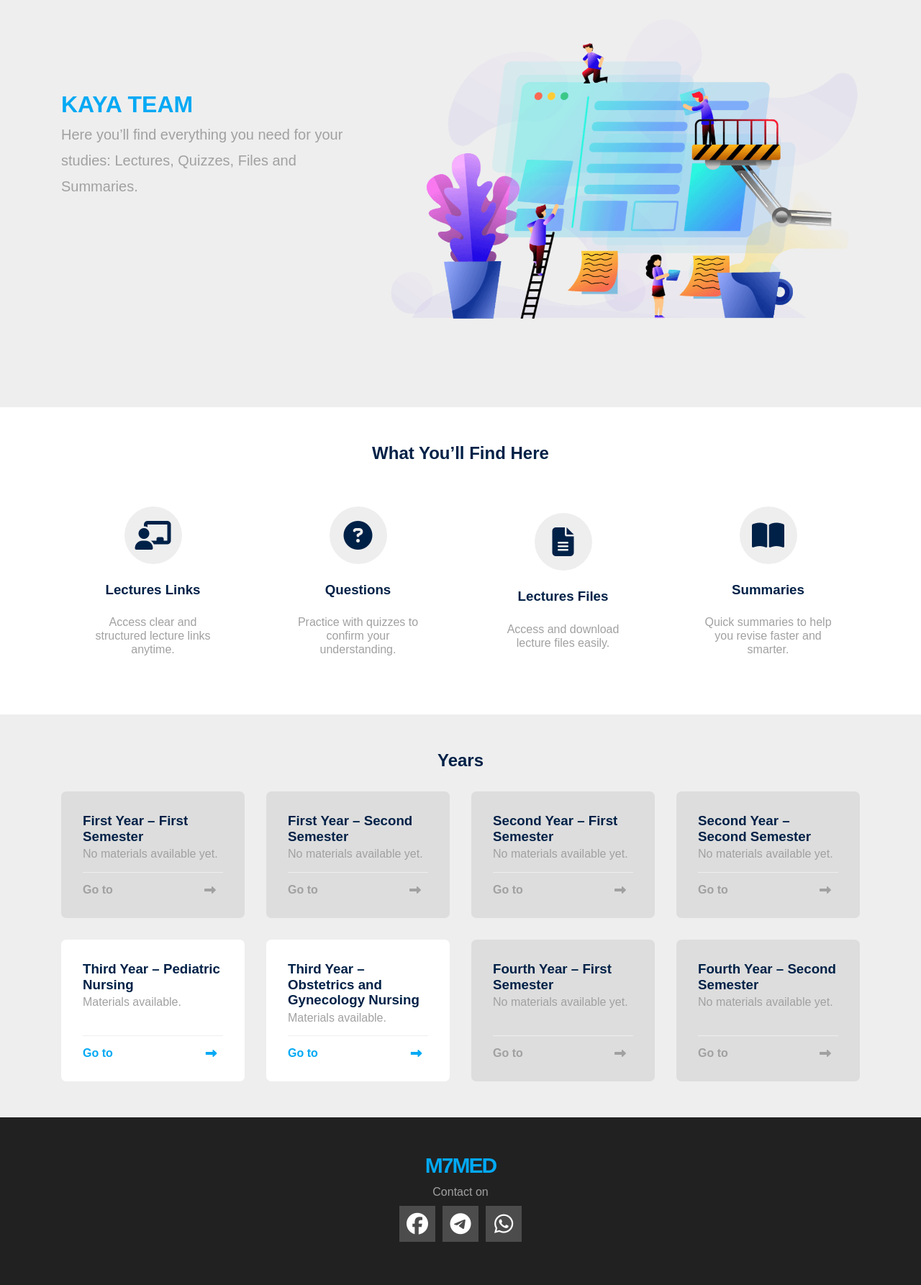
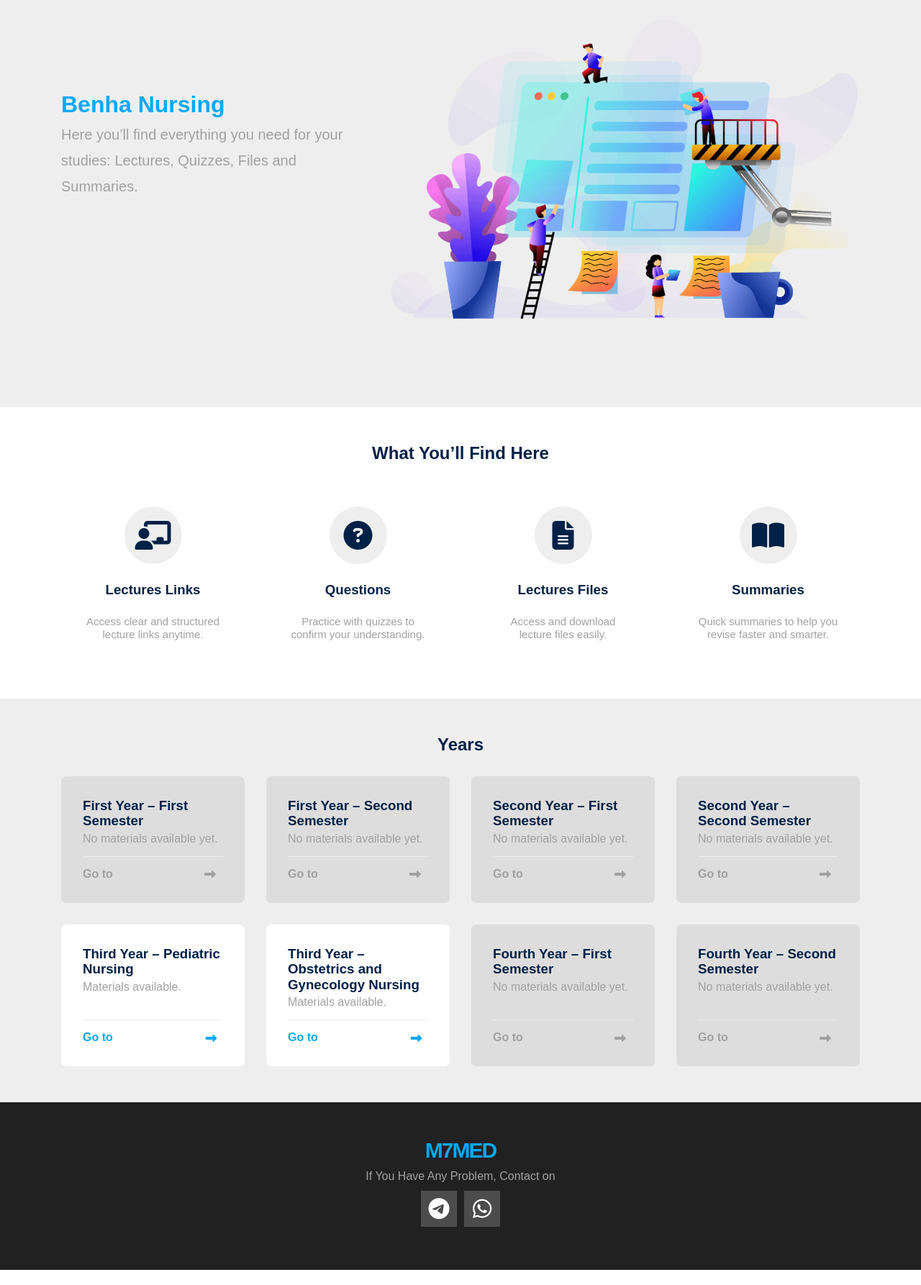
Before and after one commit to M7MED-Os/kaya-team, a plain HTML site: page index.html in a window 1280 px wide. Shown: the part 234-2020 px from the top of the page at 72% size. After the commit the page ends 1999 px from the top, so only its background shows below. Drawn offline with Linux system fonts and the light colour scheme.

Commit message:
28/8/2025

```diff
--- a/css/style.css
+++ b/css/style.css
@@ -435,6 +435,7 @@ a.chat-link:hover {
   color: var(--text-color);
   text-align: center;
   line-height: 1.2;
+  font-size: 15px;
 }
 
 .years {
--- a/css/term.css
+++ b/css/term.css
@@ -21,7 +21,7 @@
 .subjects {
   width: 100%;
   display: grid;
-  grid-template-columns: repeat(auto-fit, minmax(250px, 1fr));
+  grid-template-columns: repeat(auto-fit, minmax(263px, 1fr));
   align-items: flex-start;
   gap: 20px;
 }
--- a/index.html
+++ b/index.html
@@ -39,7 +39,7 @@
       <section id="landing" class="landing">
         <div class="container">
           <div class="text">
-            <h1>KAYA TEAM</h1>
+            <h1>Benha Nursing</h1>
             <p>
               Here you’ll find everything you need for your studies: Lectures,
               Quizzes, Files and Summaries.
@@ -173,10 +173,10 @@
       <footer>
         <div class="logo">M7MED</div>
         <div class="container">
-          <div class="contact">Contact on</div>
+          <div class="contact">If You Have Any Problem, Contact on</div>
           <nav class="social">
             <ul>
-              <li>
+              <!-- <li>
                 <a
                   href="https://www.facebook.com/share/1FeEypyEcb/"
                   target="_blank"
@@ -184,7 +184,7 @@
                 >
                   <i class="fa-brands fa-facebook"></i>
                 </a>
-              </li>
+              </li> -->
               <li>
                 <a href="https://t.me/M7_KAYA" target="_blank" class="telegram">
                   <i class="fa-brands fa-telegram"></i>
```
Also changed, not shown: obstetrics-and-gynecology-nursing.html (+3 -3 lines), pediatric-nursing.html (+3 -3 lines).
